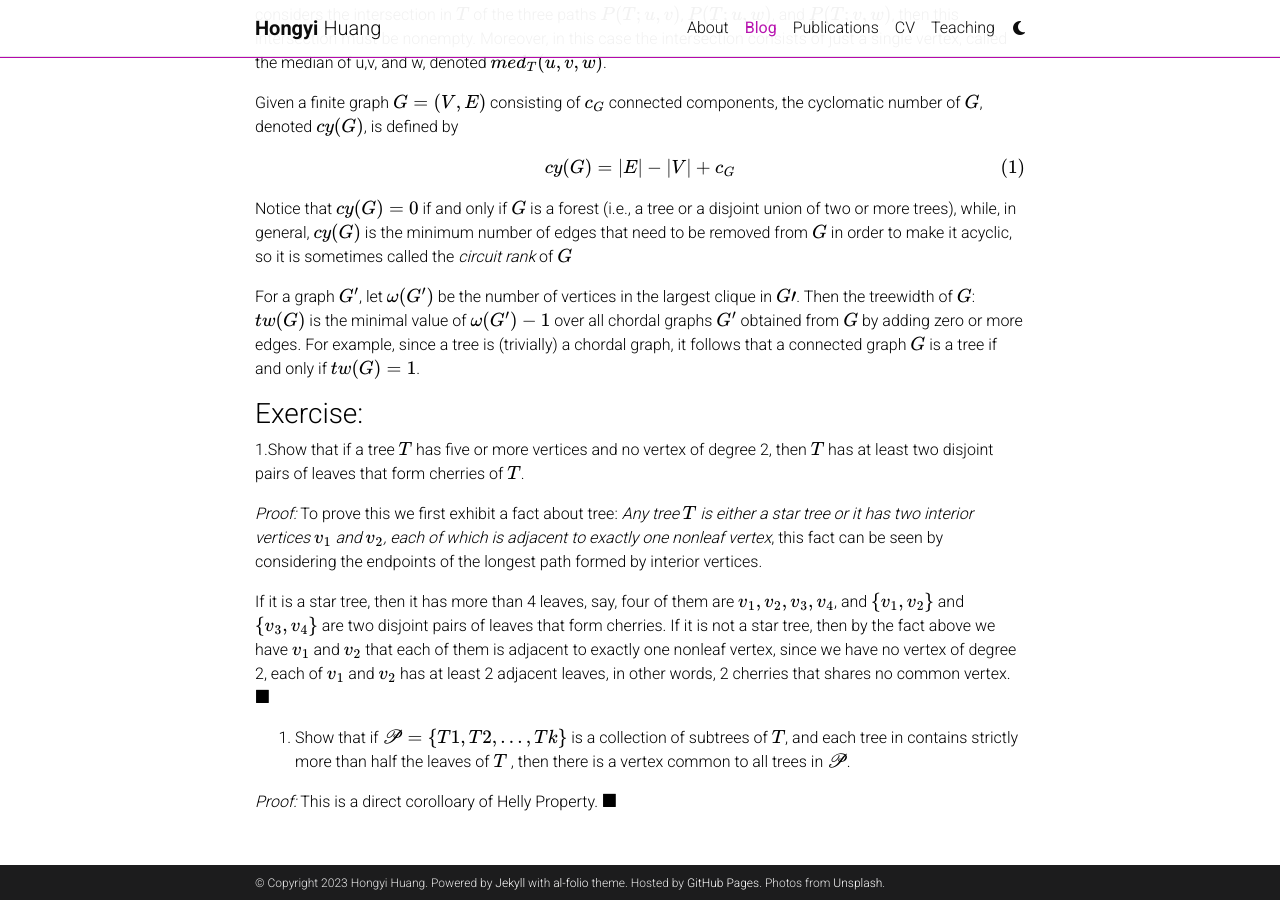
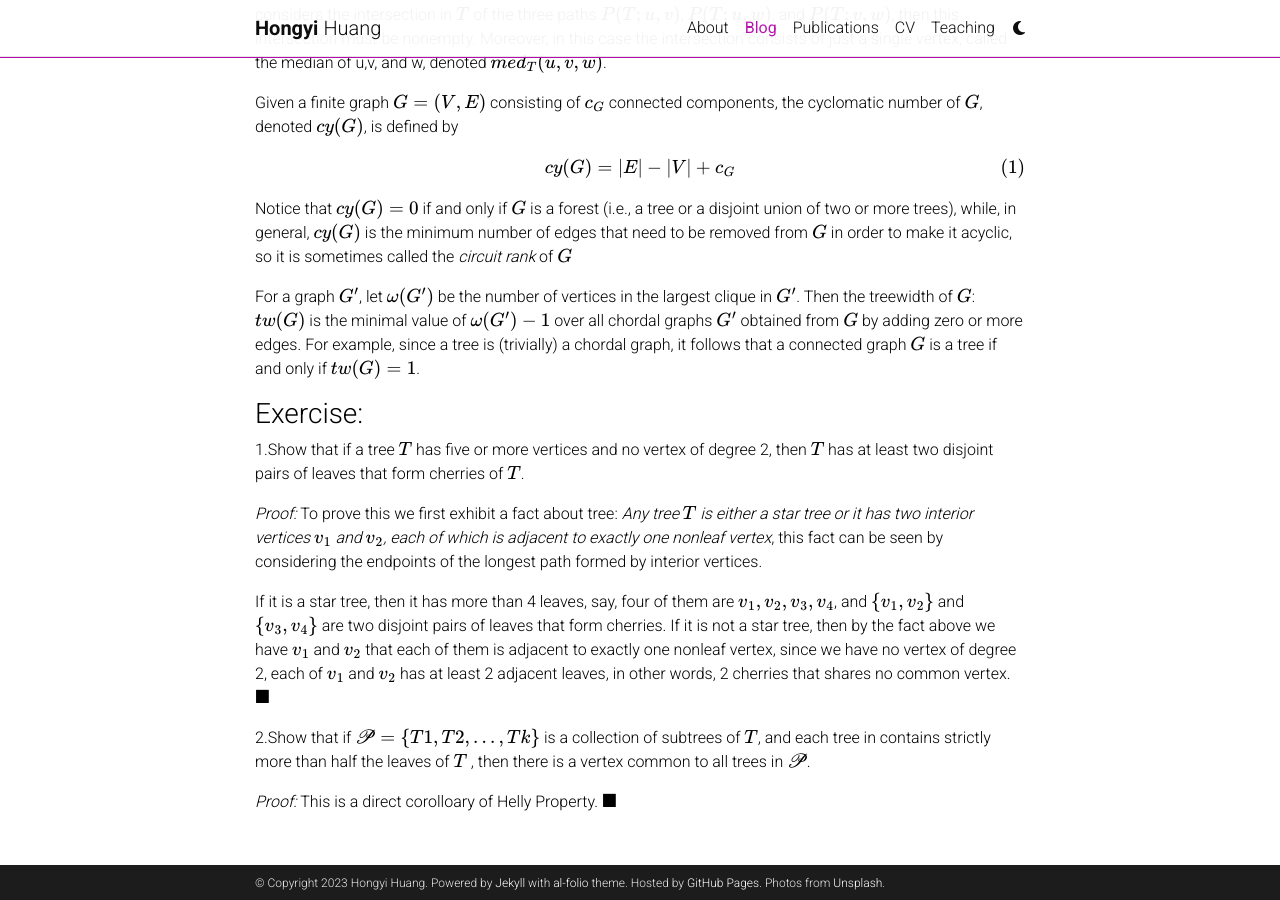
Before and after one commit to hongyi98/hongyi98.github.io, a Jekyll site: the page built from _posts/2023-07-15-notes-in-phylogeny.md, in a window 1280 px wide and 900 px high, scrolled down 1335 px. Built offline with Jekyll 4.4.1, drawn with Linux system fonts in a browser that asks for light colours; comment, search, counter and statistics services are not loaded; a style sheet for code colours, icons or effects is not loaded.

```diff
--- a/_posts/2023-07-15-notes-in-phylogeny.md
+++ b/_posts/2023-07-15-notes-in-phylogeny.md
@@ -40,7 +40,7 @@ cy(G)=|E|−|V|+c_G
 
 Notice that $$cy(G) = 0$$ if and only if $$G$$ is a forest (i.e., a tree or a disjoint union of two or more trees), while, in general, $$cy(G)$$ is the minimum number of edges that need to be removed from $$G$$ in order to make it acyclic, so it is sometimes called the *circuit rank* of $$G$$
 
-For a graph $$G'$$, let $$\omega(G')$$ be the number of vertices in the largest clique in $$G′$$. Then the treewidth of $$G$$: $$tw(G)$$ is the minimal value of $$\omega(G') − 1$$ over all chordal graphs $$G'$$ obtained from $$G$$ by adding zero or more edges. For example, since a tree is (trivially) a chordal graph, it follows that a connected graph $$G$$ is a tree if and only if $$tw(G) = 1$$.
+For a graph $$G'$$, let $$\omega(G')$$ be the number of vertices in the largest clique in $$G'$$. Then the treewidth of $$G$$: $$tw(G)$$ is the minimal value of $$\omega(G') − 1$$ over all chordal graphs $$G'$$ obtained from $$G$$ by adding zero or more edges. For example, since a tree is (trivially) a chordal graph, it follows that a connected graph $$G$$ is a tree if and only if $$tw(G) = 1$$.
 
 ### Exercise:
 1.Show that if a tree $$T$$ has five or more vertices and no vertex of degree 2, then $$T$$ has at least two disjoint pairs of leaves that form cherries of $$T$$.
@@ -49,6 +49,7 @@ For a graph $$G'$$, let $$\omega(G')$$ be the number of vertices in the largest
 
  If it is a star tree, then it has more than 4 leaves, say, four of them are $$v_1,v_2,v_3,v_4$$, and $$\{v_1,v_2\}$$ and $$\{v_3,v_4\}$$ are two disjoint pairs of leaves that form cherries. If it is not a star tree, then by the fact above we have $$v_1$$ and $$v_2$$ that each of them is adjacent to exactly one nonleaf vertex, since we have no vertex of degree 2, each of $$v_1$$ and $$v_2$$ has at least 2 adjacent leaves, in other words, 2 cherries that shares no common vertex.$$ \blacksquare $$
 
-2. Show that if $$\mathscr{P}= \{T1,T2,...,Tk\}$$ is a collection of subtrees of $$T$$, and each tree in contains strictly more than half the leaves of $$T$$ , then there is a vertex common to all trees in $$\mathscr{P}$$.
+
+2.Show that if $$\mathscr{P}= \{T1,T2,...,Tk\}$$ is a collection of subtrees of $$T$$, and each tree in contains strictly more than half the leaves of $$T$$ , then there is a vertex common to all trees in $$\mathscr{P}$$.
 
 *Proof:* This is a direct corolloary of Helly Property. $$\blacksquare$$
```
